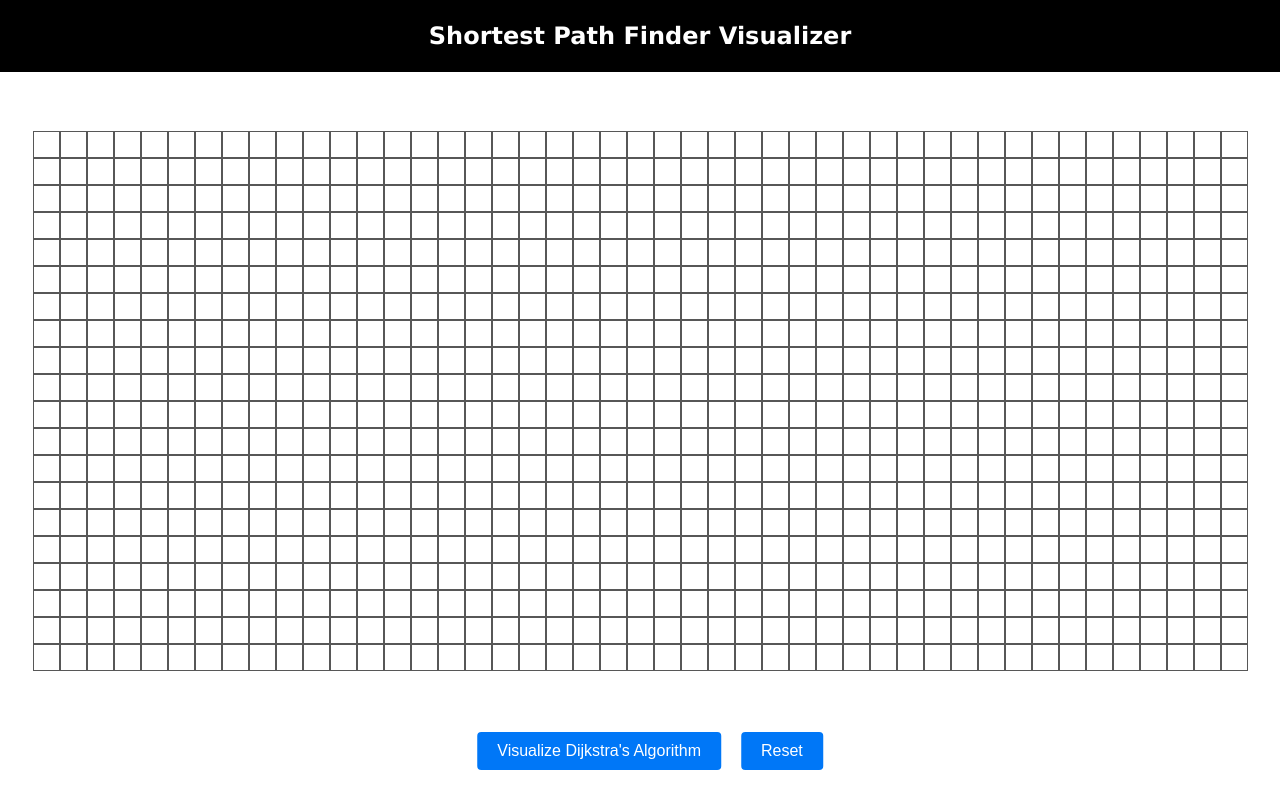
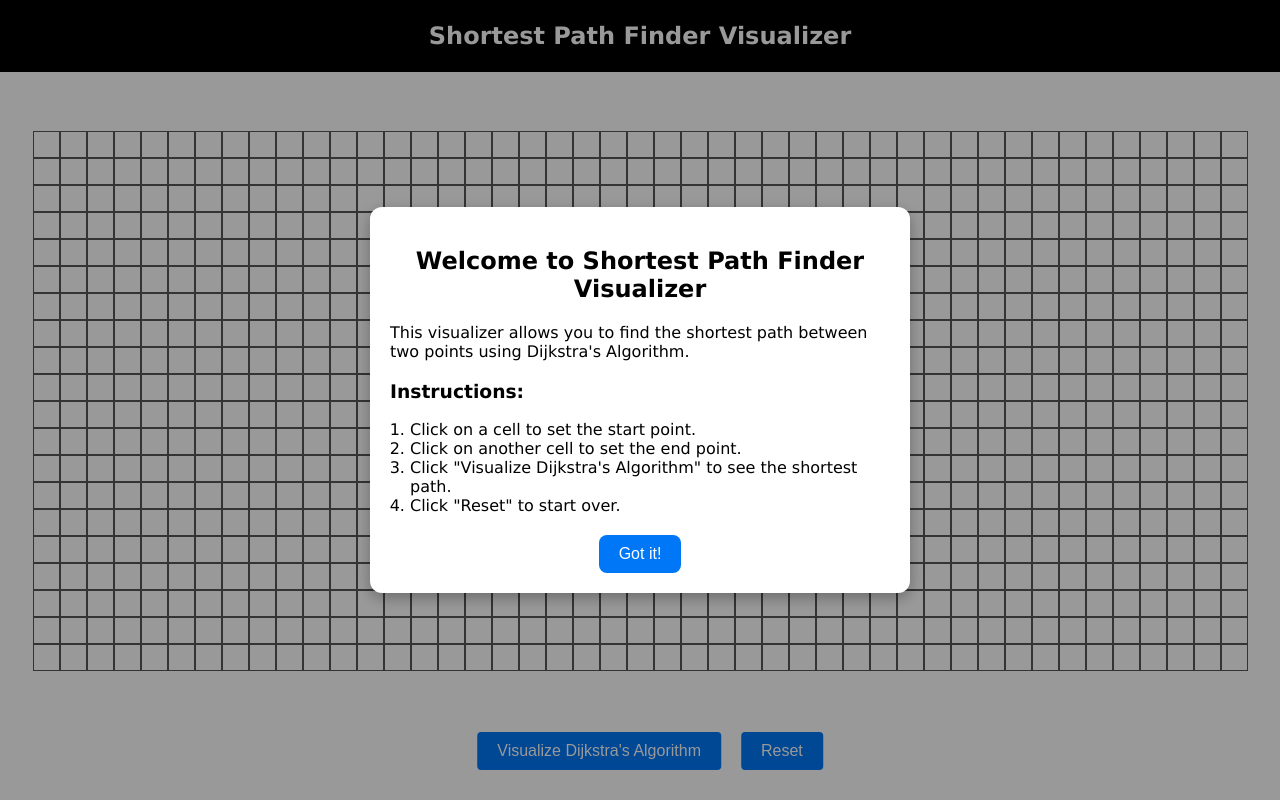
Before and after one commit to suprith03/shortest-path-visualizer, a React (Create React App) app: page / in a window 1280 px wide. Built offline with nearby package versions, Linux system fonts and the light colour scheme.

Commit message:
added modal

```diff
--- a/src/App.js
+++ b/src/App.js
@@ -2,6 +2,7 @@ import React, { useState, useEffect } from 'react';
 import Grid from './components/Grid';
 import { dijkstra, getNodesInShortestPathOrder } from './algorithms/dijkstra';
 import './App.css';
+import Modal from './components/Modal';
 
 const NUM_ROWS = 20;
 const NUM_COLS = 45;
@@ -37,6 +38,7 @@ const App = () => {
   const [grid, setGrid] = useState([]);
   const [startNode, setStartNode] = useState(null);
   const [endNode, setEndNode] = useState(null);
+  const [showModal, setShowModal] = useState(true);
 
   useEffect(() => {
     const initialGrid = createGrid();
@@ -75,7 +77,7 @@ const App = () => {
       setTimeout(() => {
         const node = visitedNodesInOrder[i];
         node.isVisited = true;
-        setGrid([...grid]);
+        setGrid((prevGrid) => [...prevGrid]);
       }, 10 * i);
     }
   };
@@ -85,9 +87,9 @@ const App = () => {
       setTimeout(() => {
         const node = nodesInShortestPathOrder[i];
         node.isPath = true;
-        node.stepNumber = i + 1; // Number the steps in the shortest path
-        setGrid([...grid]);
-      }, 100 * i); // Slow down the final path animation
+        node.stepNumber = i + 1;
+        setGrid((prevGrid) => [...prevGrid]);
+      }, 100 * i);
     }
   };
 
@@ -98,8 +100,13 @@ const App = () => {
     setEndNode(null);
   };
 
+  const closeModal = () => {
+    setShowModal(false);
+  };
+
   return (
     <div className="App">
+      {showModal && <Modal onClose={closeModal} />}
       <nav className="navbar">
         <h1 className="navbar-heading" onClick={resetGrid}>Shortest Path Finder Visualizer</h1>
       </nav>
--- /dev/null
+++ b/src/components/Modal.css
@@ -0,0 +1,56 @@
+.modal {
+    position: fixed;
+    z-index: 1000;
+    left: 0;
+    top: 0;
+    width: 100%;
+    height: 100%;
+    overflow: auto;
+    background-color: rgba(0, 0, 0, 0.4);
+    display: flex;
+    align-items: center;
+    justify-content: center;
+  }
+
+  .modal-content {
+    background-color: white;
+    padding: 20px;
+    border-radius: 12px;
+    text-align: left;
+    max-width: 500px;
+    width: 80%;
+    box-shadow: 0 5px 15px rgba(0, 0, 0, 0.3);
+  }
+
+  .modal-heading {
+    text-align: center; /* Center the heading */
+  }
+
+  .modal-content h3 {
+    margin-top: 20px;
+  }
+
+  .modal-content p {
+    margin-bottom: 20px;
+  }
+
+  .modal-content ol {
+    padding-left: 20px;
+  }
+
+  .modal-content button {
+    display: block;
+    margin: 20px auto 0; /* Center the button horizontally with top margin */
+    padding: 10px 20px;
+    font-size: 16px;
+    cursor: pointer;
+    border: none;
+    background-color: #0077f7;
+    color: white;
+    border-radius: 8px;
+    transition: background-color 0.3s ease;
+  }
+
+  .modal-content button:hover {
+    background-color: #005bb5;
+  }
--- /dev/null
+++ b/src/components/Modal.js
@@ -0,0 +1,25 @@
+import React from 'react';
+import './Modal.css';
+
+const Modal = ({ onClose }) => {
+  return (
+    <div className="modal">
+      <div className="modal-content">
+        <h2 className="modal-heading">Welcome to Shortest Path Finder Visualizer</h2>
+        <p>
+          This visualizer allows you to find the shortest path between two points using Dijkstra's Algorithm.
+        </p>
+        <h3>Instructions:</h3>
+        <ol>
+          <li>Click on a cell to set the start point.</li>
+          <li>Click on another cell to set the end point.</li>
+          <li>Click "Visualize Dijkstra's Algorithm" to see the shortest path.</li>
+          <li>Click "Reset" to start over.</li>
+        </ol>
+        <button onClick={onClose}>Got it!</button>
+      </div>
+    </div>
+  );
+};
+
+export default Modal;
--- a/src/components/Node.css
+++ b/src/components/Node.css
@@ -17,10 +17,10 @@
 .node-end {
   background-color: red;
 }
-
+/*
 .node-wall {
   background-color: rgb(255, 255, 255);
-}
+} */
 
 .node-visited {
   background-color: rgb(203, 203, 203);
@@ -28,12 +28,12 @@
 
 .node-path {
   background-color: lightblue;
-  animation: path-animation 0.5s ease-out forwards; /* Add animation */
+  animation: path-animation 0.5s ease-out forwards;
 }
 
 .step-number {
   font-size: medium;
-  color: black; /* Color of the step number */
+  color: black;
 }
 
 @keyframes path-animation {
```
